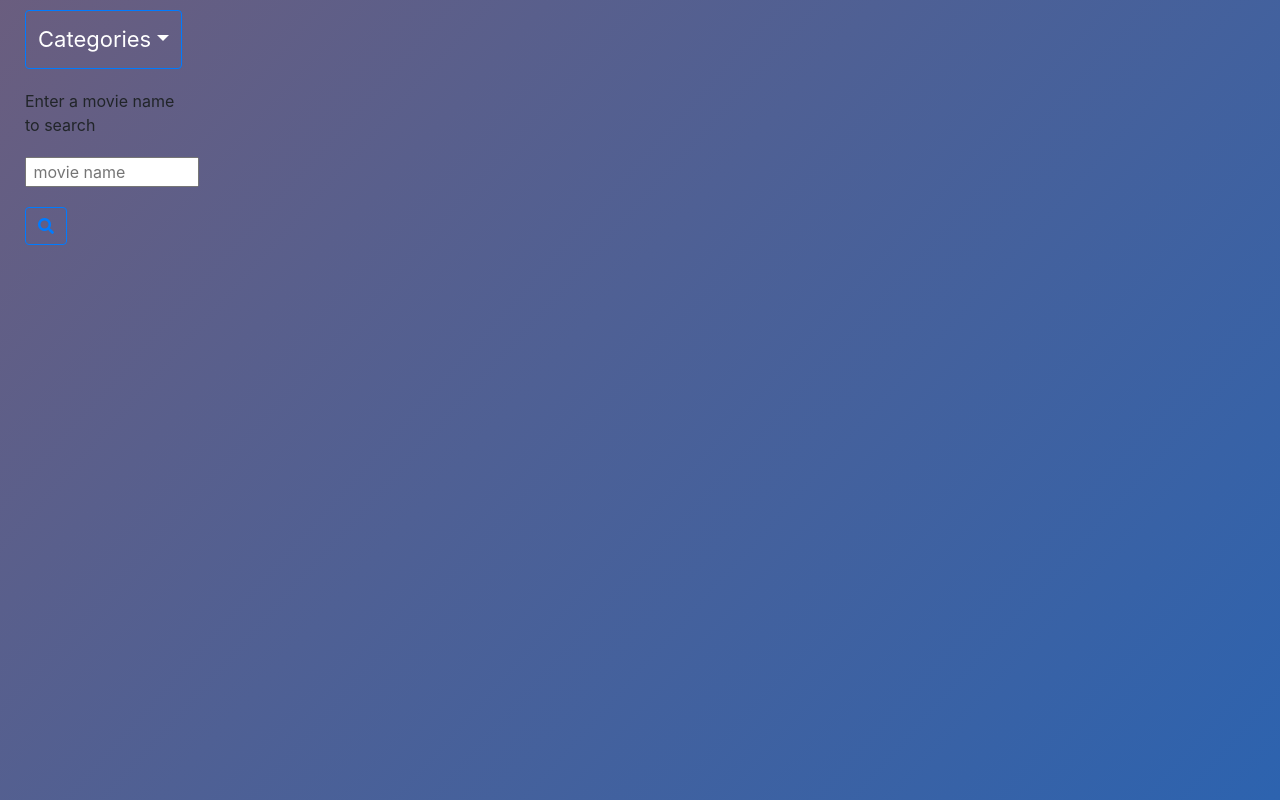
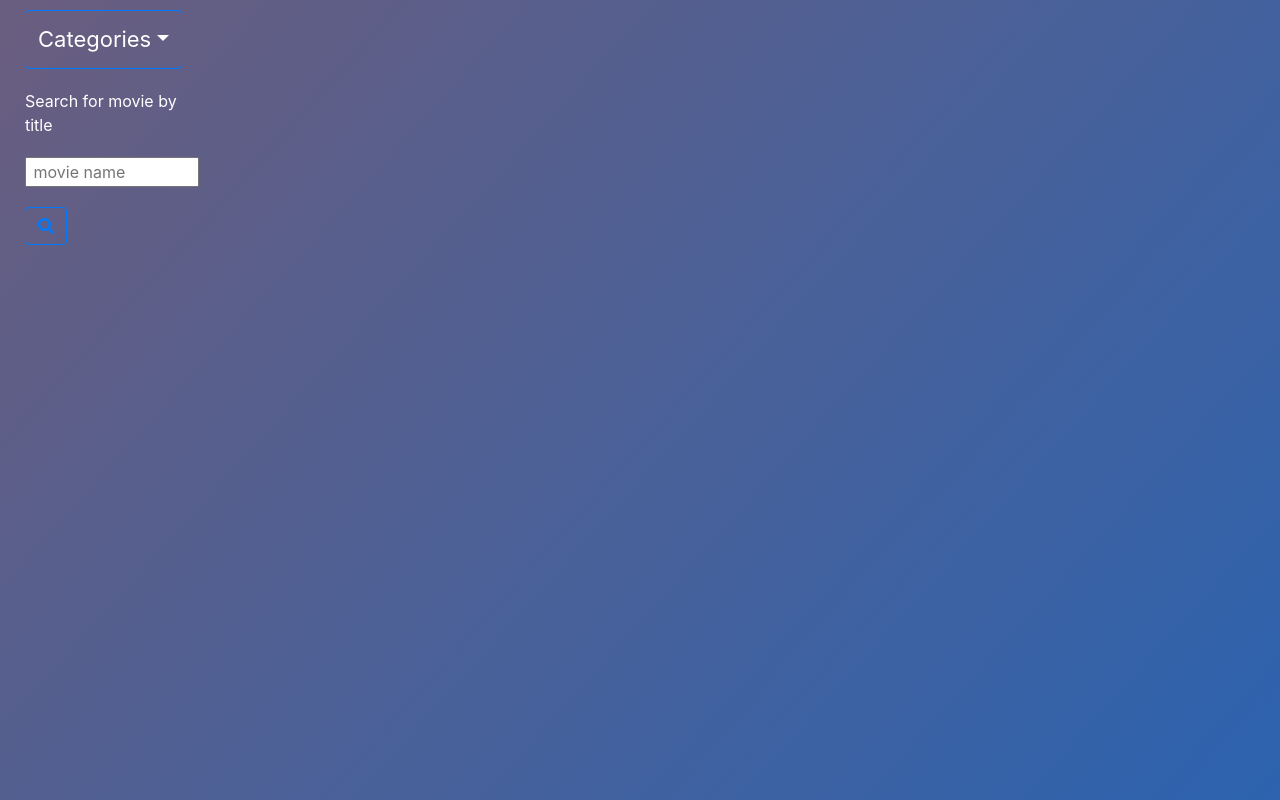
Before and after one commit to Shuchuan35/JQDB, a plain HTML site: page index.html in a window 1280 px wide. Drawn offline with nearby package versions, Linux system fonts and the light colour scheme.

Commit message:
small style change

```diff
--- a/index.html
+++ b/index.html
@@ -26,7 +26,7 @@
                     </div>
                 </div>
 
-                <p>Enter a movie name to search</p>
+                <p>Search for movie by title</p>
                 <form>
                     <input id='movie-title' placeholder=' movie name' />
                     <button class="btn btn-outline-primary" id='search-title'>
--- a/style.css
+++ b/style.css
@@ -40,7 +40,9 @@ input {
     margin-bottom: 40px;
 }
 
-
+.col-2 {
+    color: #ffffff;
+}
 
 .dropbtn {
     background-color: transparent;
```
